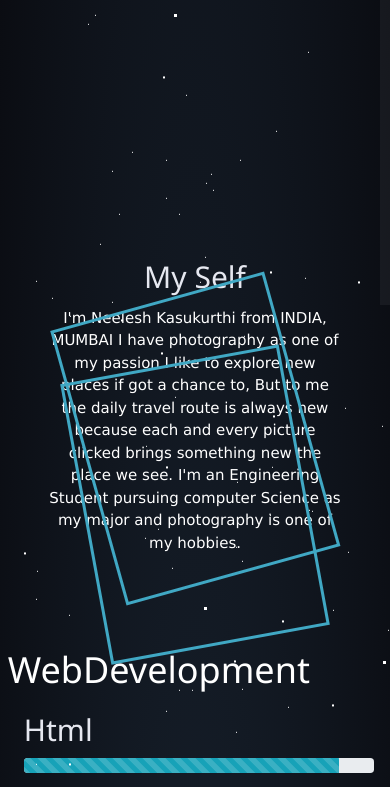
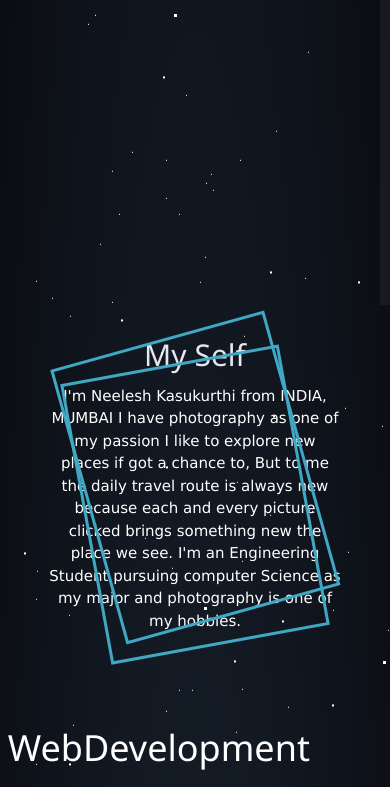
Before and after one commit to Neeleshkasukurthi/CV, a plain HTML site: page index.html in a window 390 px wide. Shown: the part 539-1326 px from the top of the page. Drawn offline with nearby package versions, Linux system fonts and the light colour scheme.

Commit message:
Update index.css

```diff
--- a/index.css
+++ b/index.css
@@ -883,7 +883,7 @@ margin-top: 5px;
 }
 
 .box2{
-  margin-top: -90%;
+  margin-top: -80%;
   width: 57%;
   height: 285px;
   border: 3px solid #40a8c4;
@@ -891,7 +891,7 @@ margin-top: 5px;
   animation: rotating 5s ease infinite ;
 }
 .content{
-  margin-top: -85%;
+  margin-top: -75%;
   width: 75%;
   height: 350px;
 }
```
